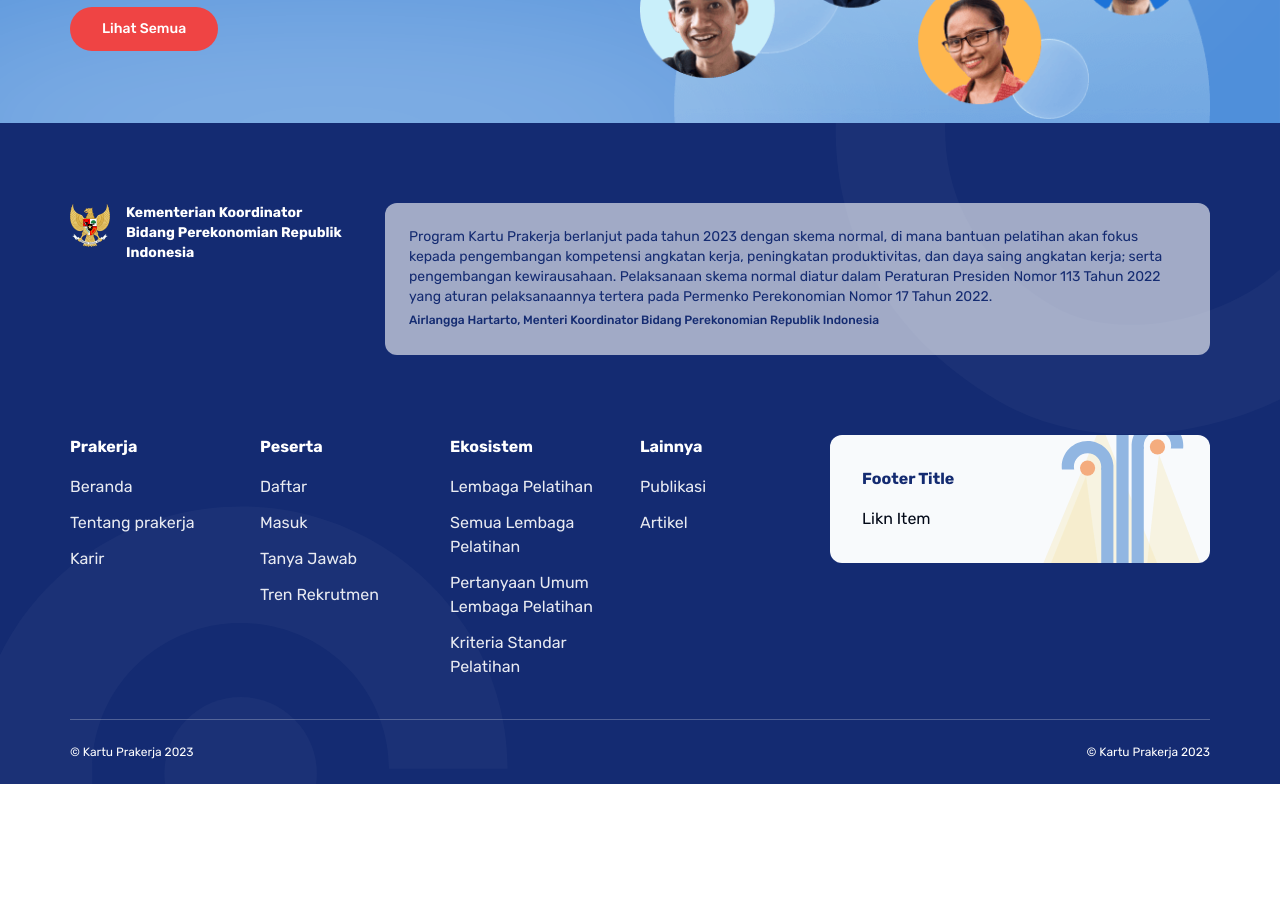
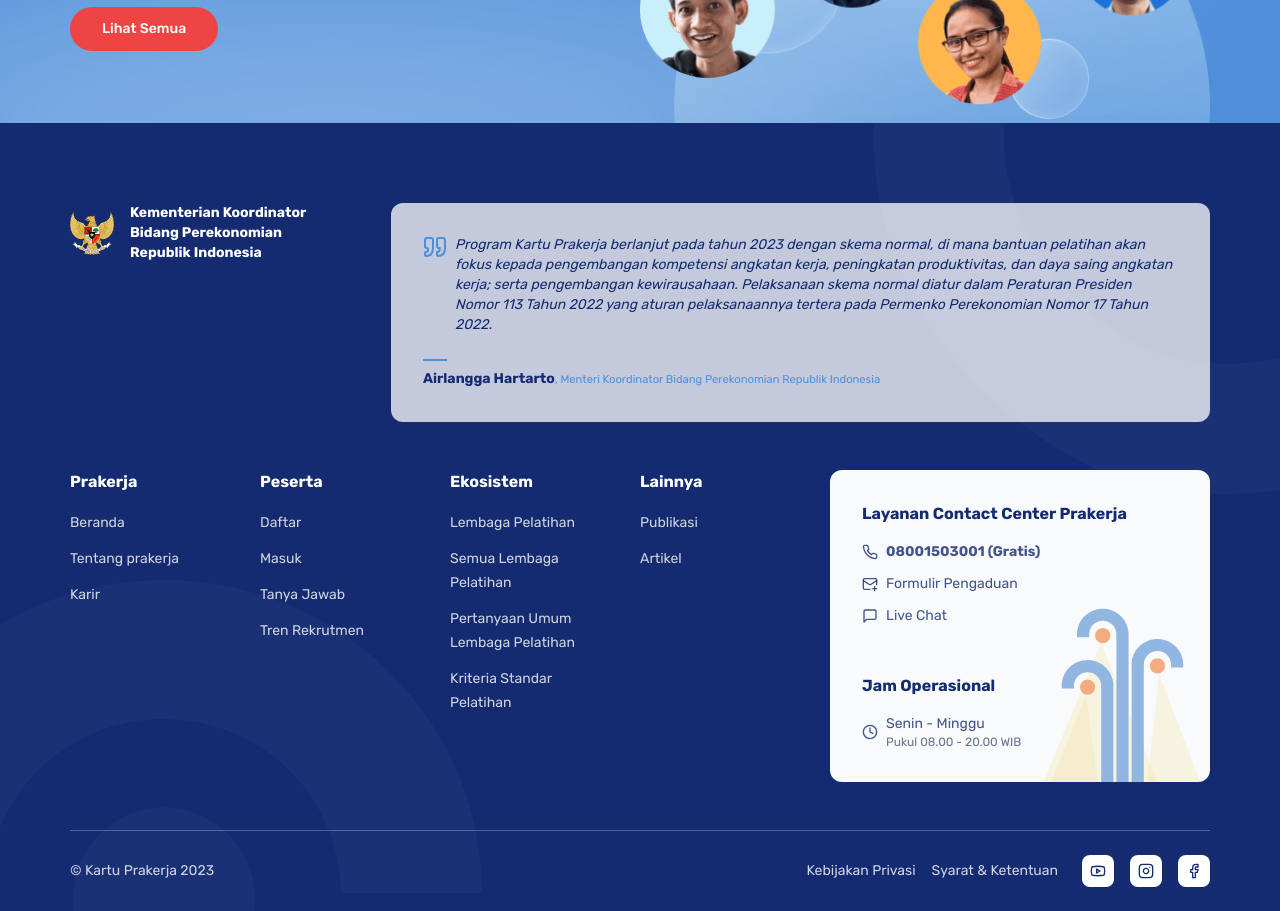
Before and after one commit to shendrongddv/20230722-Prakerja-Clone-Next-JS, a Next.js app: page / in a window 1280 px wide. Shown: the part 6740-7651 px from the top of the page. Before the commit the page ends 7524 px from the top, so only its background shows below. Built offline with nearby package versions, Linux system fonts and the light colour scheme.

Commit message:
Sabtu, 22 Juli 2023

```diff
--- a/app/(homepage)/layout.tsx
+++ b/app/(homepage)/layout.tsx
@@ -1,6 +1,7 @@
 import HeaderWrapper from "@/components/navbar/header-wrapper";
-import FooterWrapper from "@/components/footer/footer-wrapper";
+// import FooterWrapper from "@/components/footer/footer-wrapper";
 import { CTAFooter } from "@/components/call-to-actions";
+import FooterMain from "@/components/footer/footer-main";
 
 interface HomepageLayoutProps {
   children: React.ReactNode;
@@ -12,7 +13,8 @@
       <HeaderWrapper />
       <main>{children}</main>
       <CTAFooter />
-      <FooterWrapper />
+      {/* <FooterWrapper /> */}
+      <FooterMain />
     </>
   );
 }
--- /dev/null
+++ b/components/footer/footer-main.tsx
@@ -0,0 +1,298 @@
+import Image from "next/image";
+import Link from "next/link";
+
+import {
+  Clock,
+  Facebook,
+  Instagram,
+  LucideIcon,
+  MailPlus,
+  MessageSquare,
+  Phone,
+  QuoteIcon,
+  Youtube,
+} from "lucide-react";
+
+// Data
+import { footerLinks } from "@/data";
+const dataFooterBottomLinks = [
+  { id: 1, label: "Kebijakan Privasi", href: "/" },
+  { id: 2, label: "Syarat & Ketentuan", href: "/" },
+];
+const dataFooterSocialLinks = [
+  {
+    id: 1,
+    label: "YouTube",
+    href: "/",
+    icon: Youtube,
+  },
+  {
+    id: 2,
+    label: "Instagram",
+    href: "/",
+    icon: Instagram,
+  },
+  {
+    id: 3,
+    label: "Facebook",
+    href: "/",
+    icon: Facebook,
+  },
+];
+
+const FooterMain = () => {
+  return (
+    <footer className="px-6 pt-20 bg-[url(/bg/bg-footer.svg)] bg-no-repeat bg-cover bg-center">
+      <div className="container">
+        <div className="flex flex-col gap-12">
+          {/* # Footer Top */}
+          <div className="flex flex-col md:flex-row md:justify-between gap-12">
+            {/* ## Col */}
+            <div className="md:w-1/4 w-full">
+              <PancasilaText />
+            </div>
+
+            {/* ## Col */}
+            <div className="md:w-3/4 w-full">
+              <Quote />
+            </div>
+          </div>
+
+          {/* # Footer Main */}
+          <div className="flex flex-col md:flex-row md:justify-between gap-12">
+            <FooterMainLinks />
+            <FooterMainLinkExtra />
+          </div>
+
+          {/* # Footer Bottom */}
+          <div className="py-6 border-t border-white/25 flex flex-col-reverse items-center md:flex-row md:justify-between md:items-center gap-6">
+            {/* # */}
+            <span className="text-sm text-white/80">
+              © Kartu Prakerja 2023
+            </span>
+
+            {/* # */}
+            <div className="flex flex-col-reverse items-center gap-6 md:flex-row md:justify-center md:items-center">
+              {/* ## */}
+              <FooterBottomLinks />
+
+              {/* ## */}
+              <ul className="flex justify-center items-center gap-4">
+                {dataFooterSocialLinks.map((item) => (
+                  <FooterSocialLinks
+                    key={item.id}
+                    label={item.label}
+                    href={item.href}
+                    icon={item.icon}
+                  />
+                ))}
+              </ul>
+            </div>
+          </div>
+        </div>
+      </div>
+    </footer>
+  );
+};
+
+export default FooterMain;
+
+// Components
+// PancasilaText
+const PancasilaText = () => {
+  return (
+    <div className="flex gap-4 items-center">
+      <Image
+        src="/pancasila.png"
+        alt="Pancasila"
+        width={44}
+        height={44}
+        className="h-11 w-11 shrink-0"
+      />
+      <span className="text-white font-bold font-display text-sm">
+        Kementerian Koordinator Bidang Perekonomian Republik Indonesia
+      </span>
+    </div>
+  );
+};
+
+// Quote
+const Quote = () => {
+  return (
+    <div className="rounded-xl bg-white/75 p-6 md:p-8 flex flex-col">
+      {/* # */}
+      <div className="flex">
+        <QuoteIcon className="h-6 w-6 flex-none mr-2 text-secondary-foreground" />
+        <p className="text-primary-foreground flex-1 text-sm italic">
+          Program Kartu Prakerja berlanjut pada tahun 2023 dengan skema normal,
+          di mana bantuan pelatihan akan fokus kepada pengembangan kompetensi
+          angkatan kerja, peningkatan produktivitas, dan daya saing angkatan
+          kerja; serta pengembangan kewirausahaan. Pelaksanaan skema normal
+          diatur dalam Peraturan Presiden Nomor 113 Tahun 2022 yang aturan
+          pelaksanaannya tertera pada Permenko Perekonomian Nomor 17 Tahun 2022.
+        </p>
+      </div>
+
+      {/* # */}
+      <span className="w-6 h-0.5 bg-secondary-foreground mt-6 mb-2"></span>
+
+      {/* # */}
+      <h4 className="text-sm text-primary-foreground font-display font-bold">
+        Airlangga Hartarto
+        <small className="text-secondary-foreground font-normal">
+          , Menteri Koordinator Bidang Perekonomian Republik Indonesia
+        </small>
+      </h4>
+    </div>
+  );
+};
+
+// FooterBottomLinks
+const FooterBottomLinks = () => {
+  return (
+    <>
+      <ul className="flex items-center justify-center gap-4">
+        {dataFooterBottomLinks.map((item) => (
+          <li
+            key={item.id}
+            className="text-white/80 text-sm hover:text-white hover:underline"
+          >
+            <Link href={item.href} aria-label={item.label}>
+              {item.label}
+            </Link>
+          </li>
+        ))}
+      </ul>
+    </>
+  );
+};
+
+// FooterSocialLinks
+interface FooterSocialLinksProps {
+  id?: number;
+  label: string;
+  href: string;
+  icon: LucideIcon;
+}
+
+// FooterSocialLinks
+const FooterSocialLinks: React.FC<FooterSocialLinksProps> = ({
+  label,
+  href,
+  icon: Icon,
+}) => {
+  const items = dataFooterSocialLinks;
+
+  return (
+    <li className="w-8 h-8 flex justify-center items-center rounded-lg bg-white">
+      <Link href={href} aria-label={label} className="text-primary-foreground">
+        <Icon className="h-4 w-4" />
+      </Link>
+    </li>
+  );
+};
+
+// FooterMainLinks
+const FooterMainLinks = () => {
+  const items = footerLinks;
+
+  return (
+    <>
+      {items.map((item) => (
+        <div key={item.id} className="w-full md:flex-1">
+          {/* # */}
+          <h4 className="text-white font-bold font-display">{item.title}</h4>
+
+          {/* # */}
+          <ul className="mt-4 space-y-3">
+            {item.links.map((subitem) => (
+              <li key={subitem.id}>
+                <Link
+                  href={subitem.href}
+                  aria-label={subitem.label}
+                  className="text-white/80 hover:text-white text-sm"
+                >
+                  {subitem.label}
+                </Link>
+              </li>
+            ))}
+          </ul>
+        </div>
+      ))}
+    </>
+  );
+};
+
+// FooterMainLinkExtra
+const FooterMainLinkExtra = () => {
+  return (
+    <div className="md:w-2/6">
+      <div className="flex flex-col relative bg-slate-50 rounded-xl p-6 md:p-8 overflow-hidden">
+        {/* # */}
+        <div className="flex flex-col gap-12">
+          {/* ## */}
+          <div className="flex flex-col">
+            <h4 className="text-primary-foreground font-bold font-display">
+              Layanan Contact Center Prakerja
+            </h4>
+
+            <div className="flex mt-4 flex-col space-y-3">
+              <Link
+                href="/"
+                className="text-primary-foreground/80 hover:text-primary-foreground flex items-center gap-2 text-sm"
+              >
+                <Phone className="h-4 w-4" />
+                <span className="font-bold">08001503001 (Gratis)</span>
+              </Link>
+              <Link
+                href="/"
+                className="text-primary-foreground/80 hover:text-primary-foreground flex items-center gap-2 text-sm"
+              >
+                <MailPlus className="h-4 w-4" />
+                Formulir Pengaduan
+              </Link>
+              <Link
+                href="/"
+                className="text-primary-foreground/80 hover:text-primary-foreground flex items-center gap-2 text-sm"
+              >
+                <MessageSquare className="h-4 w-4" />
+                Live Chat
+              </Link>
+            </div>
+          </div>
+
+          {/* ## */}
+          <div className="flex flex-col">
+            <h4 className="text-primary-foreground font-bold font-display">
+              Jam Operasional
+            </h4>
+
+            <div className="flex mt-4 flex-col space-y-3">
+              <Link
+                href="/"
+                className="text-primary-foreground/80 hover:text-primary-foreground flex items-center gap-2 text-sm"
+              >
+                <Clock className="h-4 w-4" />
+                <div className="flex flex-col">
+                  <span className="">Senin - Minggu</span>
+                  <span className="text-muted-foreground text-xs">
+                    Pukul 08.00 - 20.00 WIB
+                  </span>
+                </div>
+              </Link>
+            </div>
+          </div>
+        </div>
+
+        {/* # Decoration */}
+        <Image
+          src="/bg/decoration-3.svg"
+          alt="Decoration"
+          width={160}
+          height={180}
+          className="absolute -bottom-1 right-2 w-40 h-auto z-0"
+        />
+      </div>
+    </div>
+  );
+};
--- /dev/null
+++ b/types/index.d.ts
@@ -0,0 +1,3 @@
+// NavLinks
+
+// FooterLinks
```
Also changed, not shown: public/bg/bg-footer.svg (renamed from public/bg/bg-5.svg).
